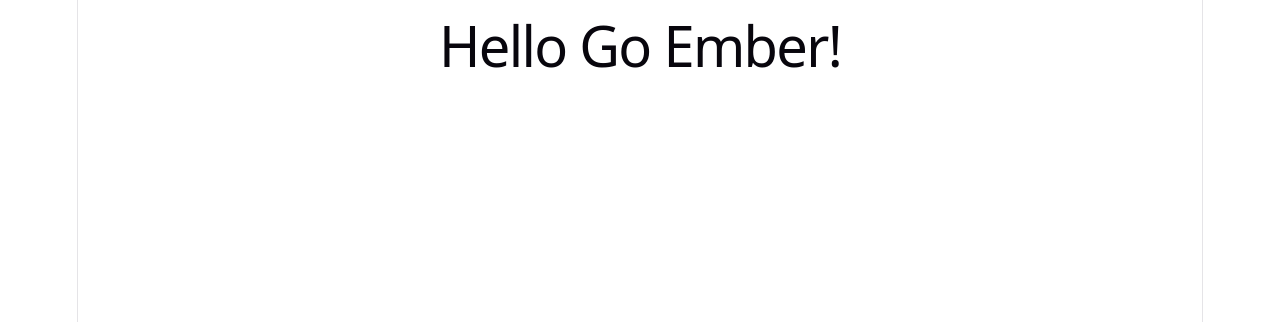
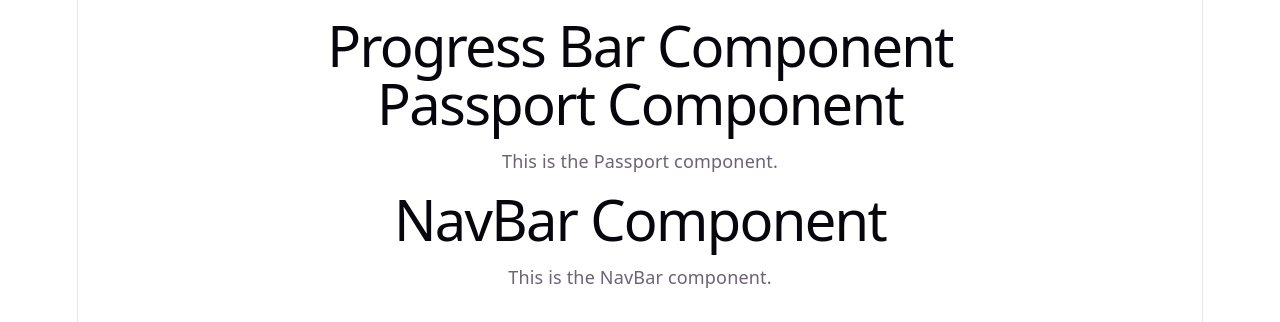
Before and after one commit to thomsoi/GoEmber, a React (Vite) app in the folder Frontend/go-ember-frontend/: page / in a window 1280 px wide. Shown: the top 322 px of the page. Built offline with nearby package versions, Linux system fonts and the light colour scheme.

Commit message:
Add new files and make Home page structure with correct components

```diff
--- a/Frontend/go-ember-frontend/src/App.jsx
+++ b/Frontend/go-ember-frontend/src/App.jsx
@@ -1,17 +1,14 @@
 import { useState } from 'react'
-import heroImg from './assets/hero.png'
-import reactLogo from './assets/react.svg'
-import viteLogo from './assets/vite.svg'
 import './App.css'
+import Home from './pages/Home'
 
 function App() {
-  const [count, setCount] = useState(0)
 
   return (
     <main className='main-content'>
-      <h1>Hello Go Ember!</h1>
+      <Home />
     </main>
   )
 }
 
-export default App
+export default App;
--- a/Frontend/go-ember-frontend/src/components/NavBar.jsx
+++ b/Frontend/go-ember-frontend/src/components/NavBar.jsx
@@ -6,3 +6,5 @@ function NavBar() {
         </nav>
     );
 }
+
+export default NavBar;
--- a/Frontend/go-ember-frontend/src/components/Passport.jsx
+++ b/Frontend/go-ember-frontend/src/components/Passport.jsx
@@ -6,3 +6,5 @@ function Passport() {
         </div>
     );
 }
+
+export default Passport;
--- a/Frontend/go-ember-frontend/src/components/ProgressBar.jsx
+++ b/Frontend/go-ember-frontend/src/components/ProgressBar.jsx
@@ -7,3 +7,5 @@ function ProgressBar() {
         </div>
     );
 }
+
+export default ProgressBar;
--- a/Frontend/go-ember-frontend/src/components/Stamp.jsx
+++ b/Frontend/go-ember-frontend/src/components/Stamp.jsx
@@ -6,3 +6,5 @@ function Stamp() {
         </div>
     );
 }
+
+export default Stamp;
--- a/Frontend/go-ember-frontend/src/pages/Home.jsx
+++ b/Frontend/go-ember-frontend/src/pages/Home.jsx
@@ -1,8 +1,15 @@
+import ProgressBar from '../components/ProgressBar';
+import Passport from '../components/Passport';
+import NavBar from '../components/NavBar';
+
 function Home() {
     return (
         <div className="home">
-            <h1>Home Page</h1>
-            <p>Welcome to the Home page!</p>
+            <ProgressBar />
+            <Passport />
+            <NavBar />
         </div>
     );
 }
+
+export default Home;
--- a/Frontend/go-ember-frontend/src/pages/RouteTracker.jsx
+++ b/Frontend/go-ember-frontend/src/pages/RouteTracker.jsx
@@ -6,3 +6,5 @@ function RouteTracker() {
         </div>
     );
 }
+
+export default RouteTracker;
```
Also changed, not shown: Frontend/go-ember-frontend/src/css/Passport.css (added), Frontend/go-ember-frontend/src/css/temp.txt (deleted), Frontend/go-ember-frontend/src/services/RouteAPI.js (added), Frontend/go-ember-frontend/src/services/temp.txt (deleted).
